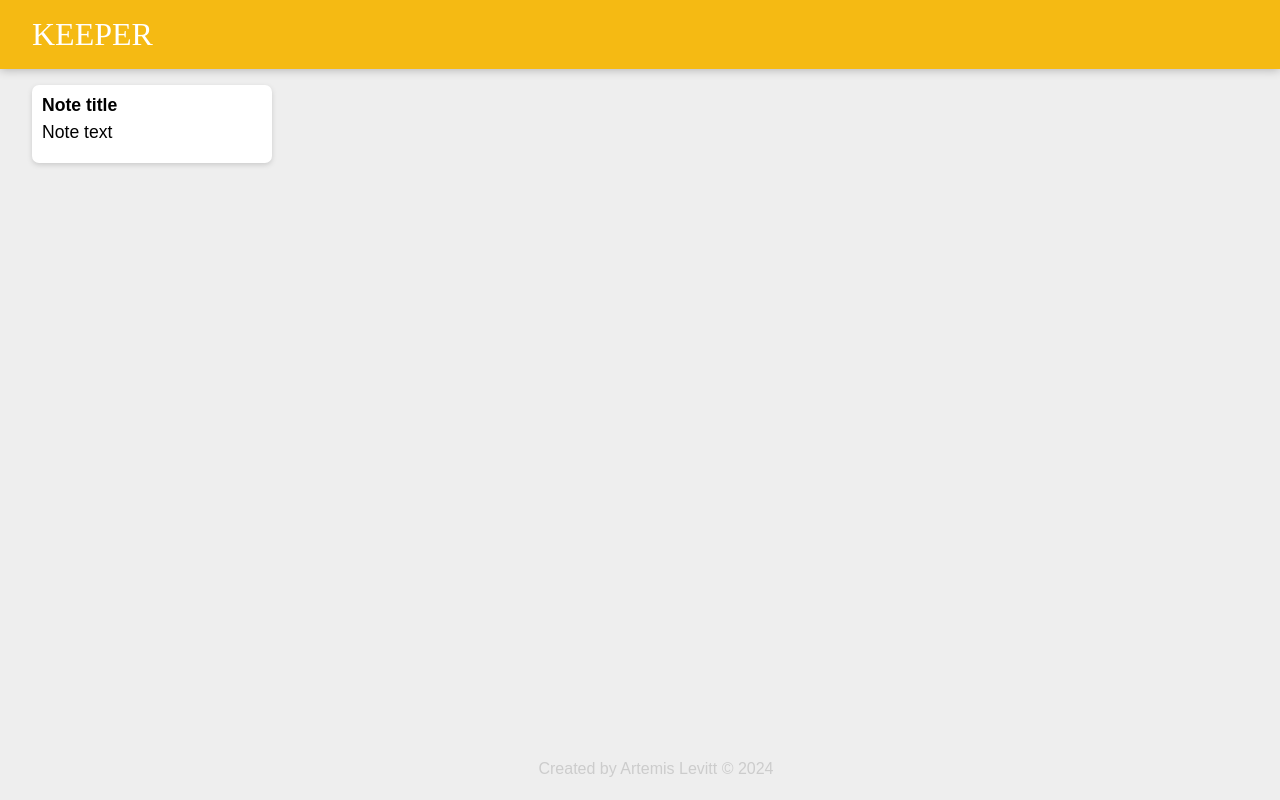
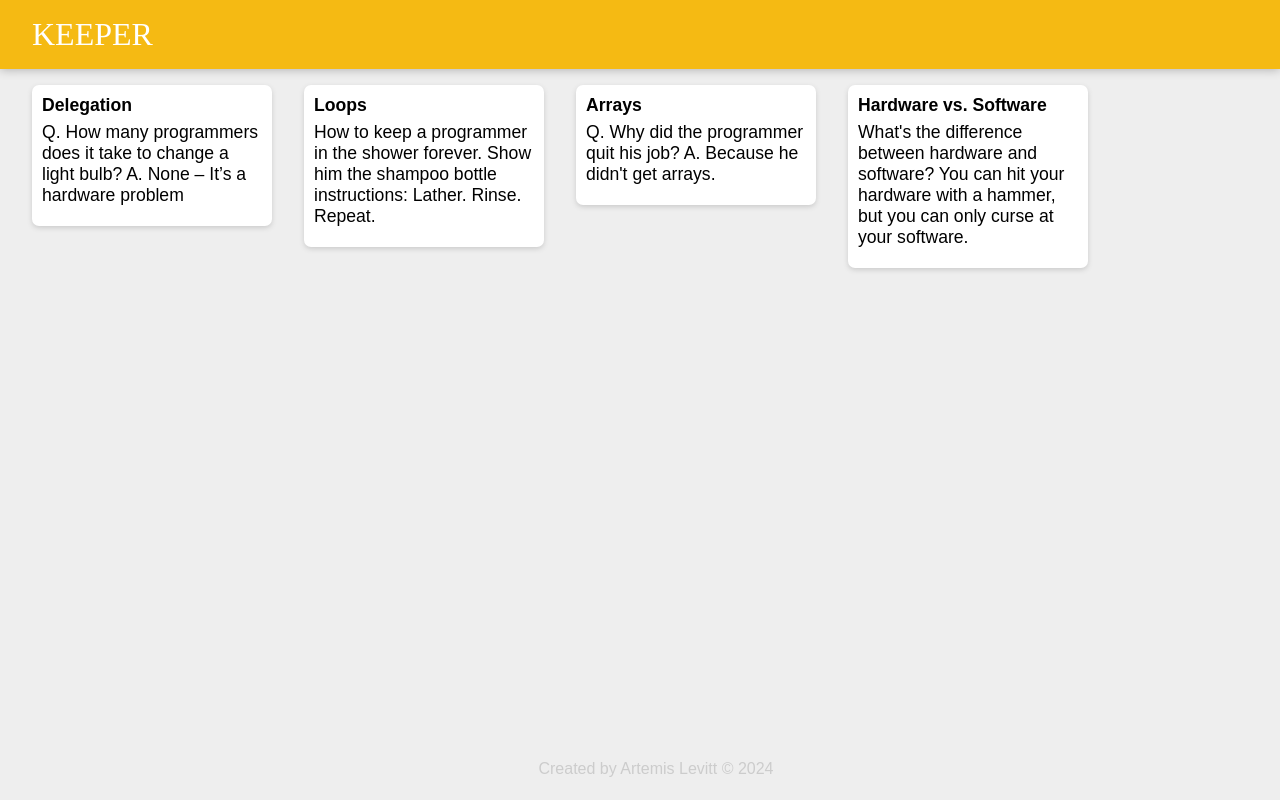
Before and after one commit to a-levitt/react.keeper, a React (Vite) app: page / in a window 1280 px wide. Built offline with nearby package versions, Linux system fonts and the light colour scheme.

Commit message:
Use components and mapping to render nodes

```diff
--- a/src/components/App/App.jsx
+++ b/src/components/App/App.jsx
@@ -1,11 +1,23 @@
+import React from 'react';
 import Note from "../Note/Note.jsx";
+import notes from "../../notes.js";
+
+function createNotes(noteData) {
+    return (
+        <Note
+            key={noteData.id}
+            title={noteData.title}
+            content={noteData.content}
+        />
+    );
+}
 
 function App() {
 
   return (
-    <>
-        <Note />
-    </>
+    <div>
+        {notes.map(createNotes)}
+    </div>
   )
 }
 
--- a/src/components/Footer/Footer.jsx
+++ b/src/components/Footer/Footer.jsx
@@ -5,11 +5,9 @@ function Footer() {
     const currentYear = date.getFullYear();
 
     return (
-        <>
             <footer>
                 <p>Created by {name} © {currentYear}</p>
             </footer>
-        </>
     )
 }
 
--- a/src/components/Heading/Heading.jsx
+++ b/src/components/Heading/Heading.jsx
@@ -1,13 +1,10 @@
 function Heading() {
 
-
     return (
-        <>
             <header>
                 <h1>KEEPER</h1>
             </header>
-        </>
     )
 }
 
-export default Heading
+export default Heading;
--- a/src/components/Note/Note.jsx
+++ b/src/components/Note/Note.jsx
@@ -1,13 +1,11 @@
-function Note() {
+function Note(props) {
 
   return (
-    <>
         <div className="note">
-            <h2>Note title</h2>
-            <p>Note text</p>
+            <h2>{props.title}</h2>
+            <p>{props.content}</p>
         </div>
-    </>
-  )
+  );
 }
 
-export default Note
+export default Note;
```
